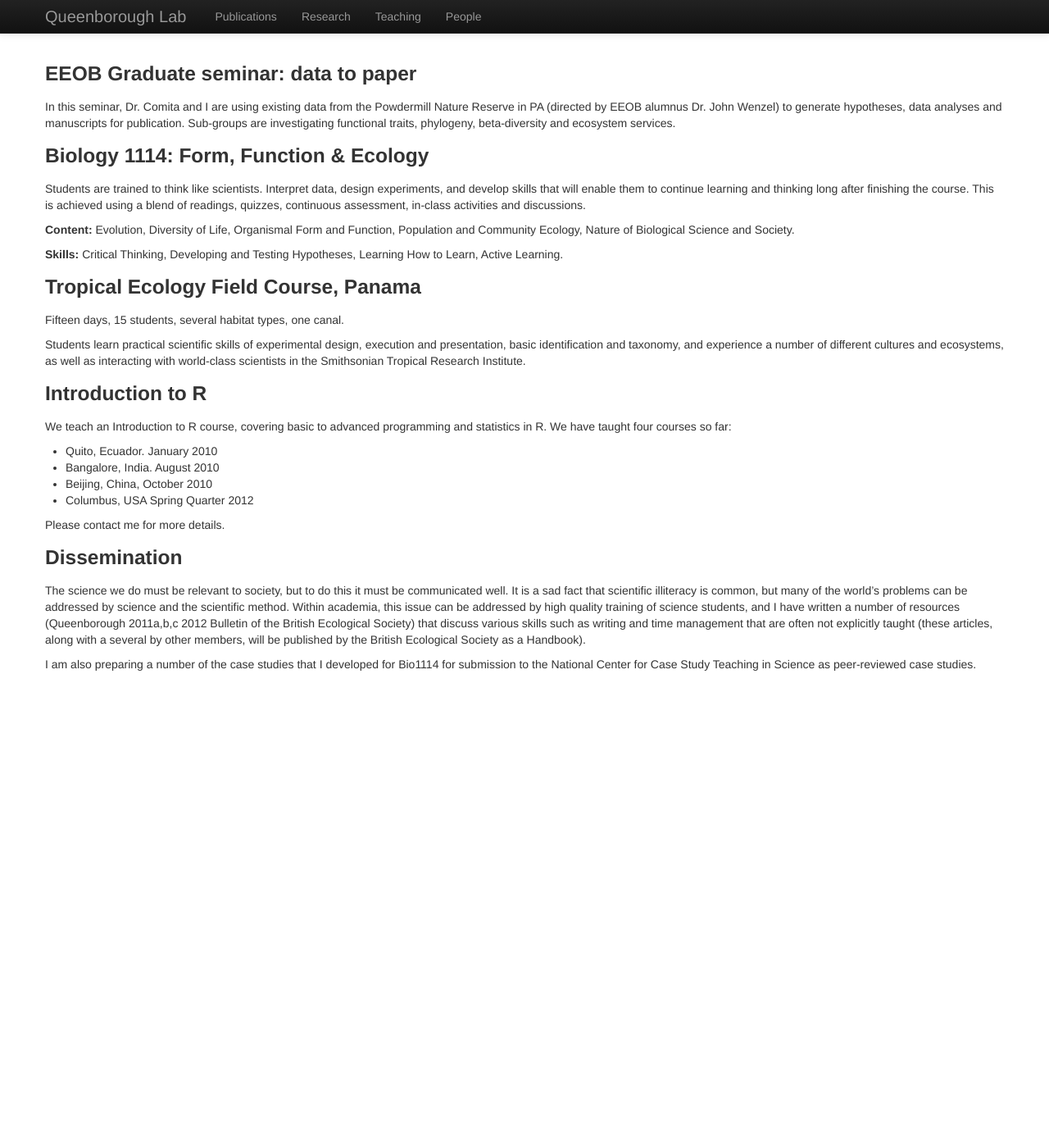
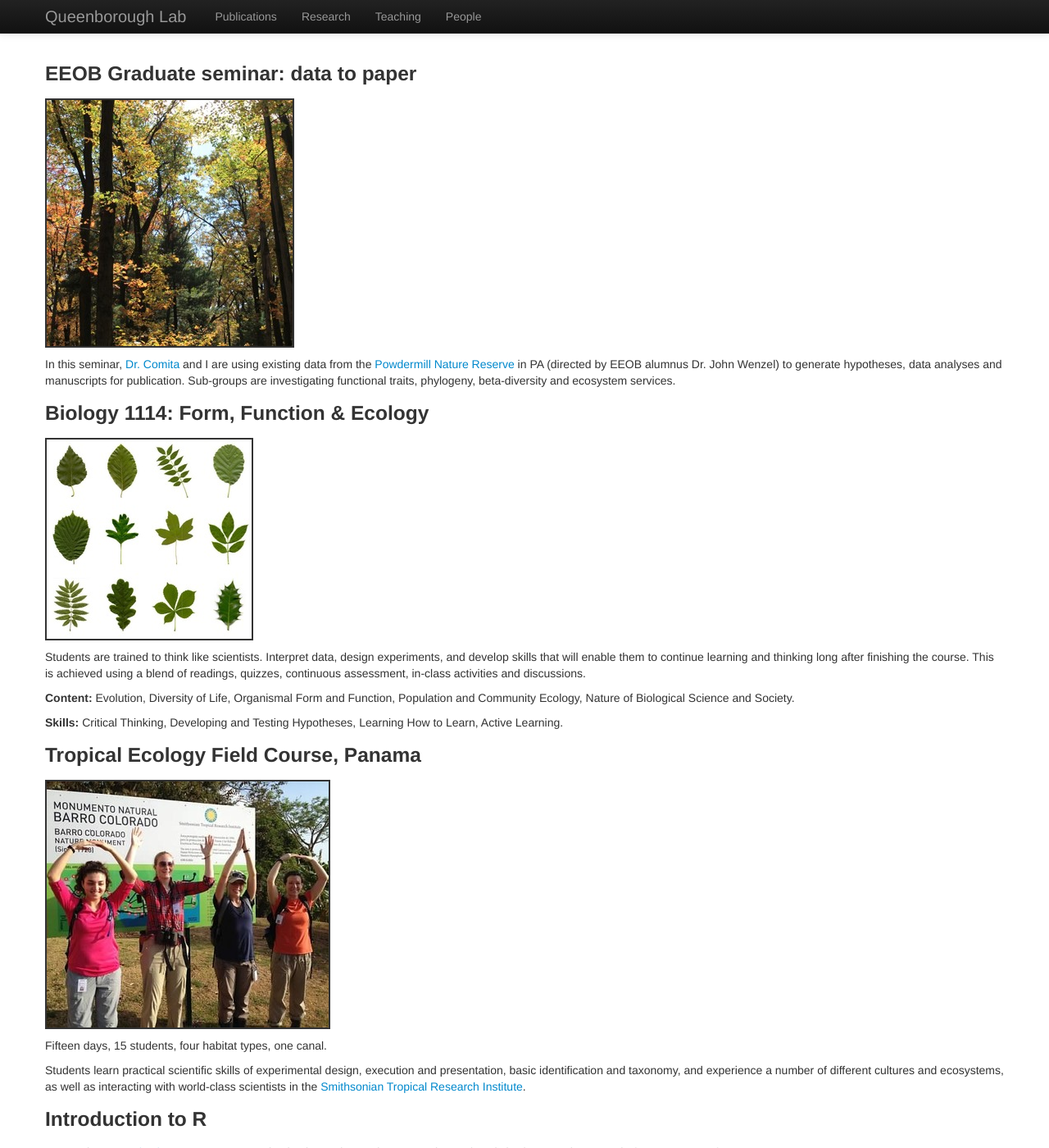
Before and after one commit to saq/saq.github.io, a Jekyll site: the page built from teaching.md, in a window 1280 px wide and 1400 px high. Shown: the whole window at 82% size. Built offline with Jekyll 4.4.1, drawn with Linux system fonts in a browser that asks for light colours; some of the changed text lies outside the part shown.

Commit message:
new stuff

```diff
--- a/people.html
+++ b/people.html
@@ -275,7 +275,8 @@ Edward is working on classifying size and margin type of woody species of the ce
               <h4>Undergraduate research 2010-2011</h4>
               <p>Cristina is currently studying Biology at the Pontificia Universidad Catolica del Ecuador in Quito. </p>
               <h5>Publications</h5>
-<p>Queenborough, S.A. & Porras, C.M. Expanding the coverage of plant trait databases - a comparison of specific leaf area from fresh and dried leaves. Plant Ecology & Diversity, in press.</p>
+<p>Queenborough, S.A. & Porras, C.M. 2013 Expanding coverage of plant trait databases - a comparison of specific leaf area from fresh and dried leaves. Plant Ecology & Diversity, online early. [doi](http://dx.doi.org/10.1080/17550874.2013.777483): 10.1080/17550874.2013.777483. [PDF](../assets/pubs/2013-Queenborough-TPED.pdf)
+</p>
            </div><!--/span-->
 
           <div class="row-fluid">
--- a/teaching.md
+++ b/teaching.md
@@ -6,9 +6,16 @@ title: Teaching
 
 ### EEOB Graduate seminar: data to paper
 
-In this seminar, Dr. Comita and I are using existing data from the Powdermill Nature Reserve in PA (directed by EEOB alumnus Dr. John Wenzel) to generate hypotheses, data analyses and manuscripts for publication. Sub-groups are investigating functional traits, phylogeny, beta-diversity and ecosystem services.
+<p align="left">
+<img src="/assets/figs/pnr.JPG" style="border:2px solid #333333;">
+</p>
+
+In this seminar, [Dr. Comita](http://lizacomita.weebly.com/) and I are using existing data from the [Powdermill Nature Reserve](http://www.carnegiemnh.org/powdermill/index.html) in PA (directed by EEOB alumnus Dr. John Wenzel) to generate hypotheses, data analyses and manuscripts for publication. Sub-groups are investigating functional traits, phylogeny, beta-diversity and ecosystem services.
 
 ### Biology 1114: Form, Function & Ecology
+<p align="left">
+<img src="/assets/figs/leaves.jpg" style="border:2px solid #333333;">
+</p>
 Students are trained to think like scientists. Interpret data, design experiments, and develop skills that will enable them to continue learning and thinking long after finishing the course. This is achieved using a blend of readings, quizzes, continuous assessment, in-class activities and discussions.
 
 **Content:** Evolution, Diversity of Life, Organismal Form and Function, Population and Community Ecology, Nature of Biological Science and Society.
@@ -17,15 +24,18 @@ Students are trained to think like scientists. Interpret data, design experiment
 
 
 ### Tropical Ecology Field Course, Panama
+<p align="left">
+<img src="/assets/figs/panama2.jpeg" style="border:2px solid #333333;">
+</p>
 
-Fifteen days, 15 students, several habitat types, one canal.
+Fifteen days, 15 students, four habitat types, one canal.
 
-Students learn practical scientific skills of experimental design, execution and presentation, basic identification and taxonomy, and experience a number of different cultures and ecosystems, as well as interacting with world-class scientists in the Smithsonian Tropical Research Institute.
+Students learn practical scientific skills of experimental design, execution and presentation, basic identification and taxonomy, and experience a number of different cultures and ecosystems, as well as interacting with world-class scientists in the [Smithsonian Tropical Research Institute](http://www.stri.si.edu/).
 
 
 ### Introduction to R
 
-We teach an Introduction to R course, covering basic to advanced programming and statistics in R. We have taught four courses so far:
+We teach an [Introduction to R](intro-r.html) course, covering basic to advanced programming and statistics in R. We have taught four courses so far:
 
  - Quito, Ecuador. January 2010
  - Bangalore, India. August 2010
@@ -38,4 +48,4 @@ Please contact me for more details.
 ### Dissemination
 The science we do must be relevant to society, but to do this it must be communicated well. It is a sad fact that scientific illiteracy is common, but many of the world's problems can be addressed by science and the scientific method. Within academia, this issue can be addressed by high quality training of science students, and I have written a number of resources (Queenborough 2011a,b,c 2012 Bulletin of the British Ecological Society) that discuss various skills such as writing and time management that are often not explicitly taught (these articles, along with a several by other members, will be published by the British Ecological Society as a Handbook).
 
-I am also preparing a number of the case studies that I developed for Bio1114 for submission to the National Center for Case Study Teaching in Science as peer-reviewed case studies.
+I am also preparing a number of the case studies that I developed for Bio1114 for submission to the [National Center for Case Study Teaching in Science](http://libweb1.lib.buffalo.edu/cs/) as peer-reviewed case studies.
```
Also changed, not shown: research.md (+1 -1 lines), assets/figs/Simon_weeds_quite_sml.jpg (added), assets/figs/anelio.JPG (added), assets/figs/james.jpeg (added), assets/figs/john.jpg (added), assets/figs/juan.jpg (added), assets/figs/laura.jpeg (added), assets/figs/leaves.jpg (added), assets/figs/panama.jpeg (added), assets/figs/panama2.jpeg (added), assets/figs/pnr.JPG (added), assets/figs/raleigh.JPG (added), 1 other file.
